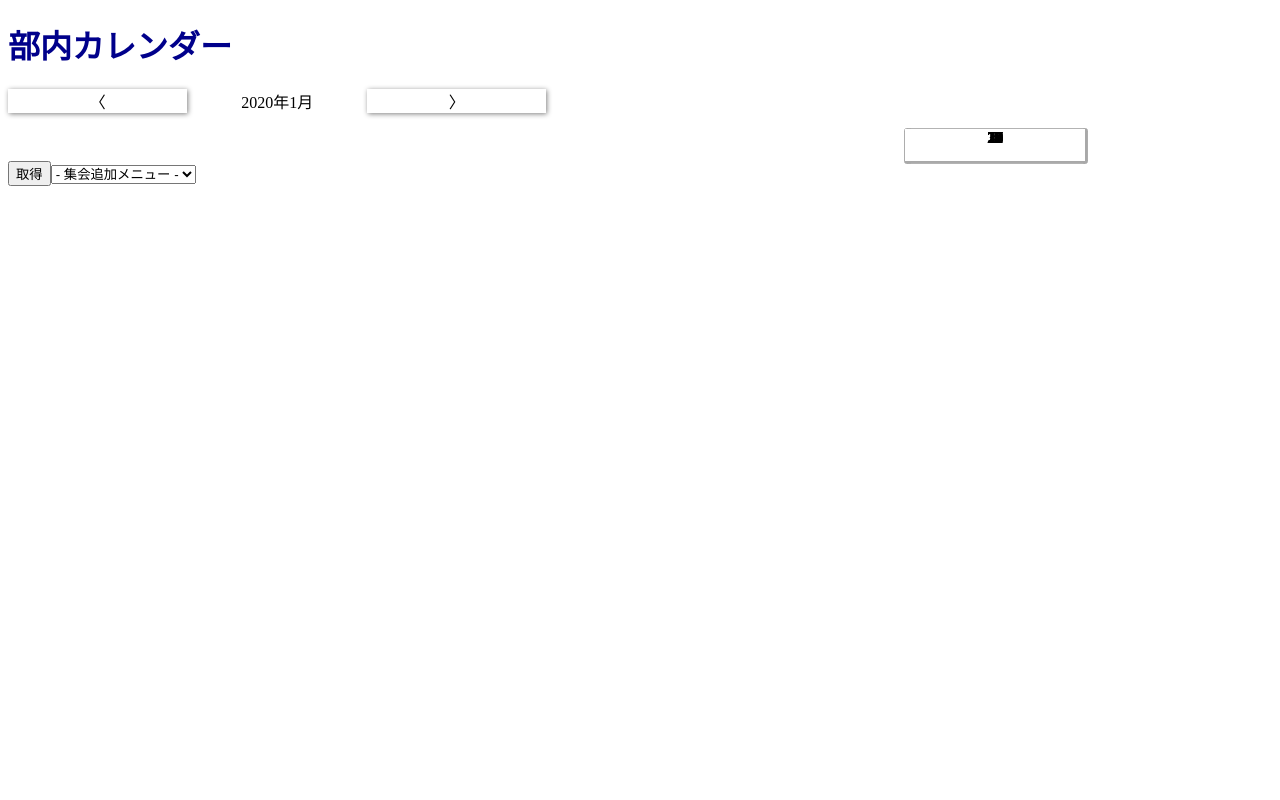
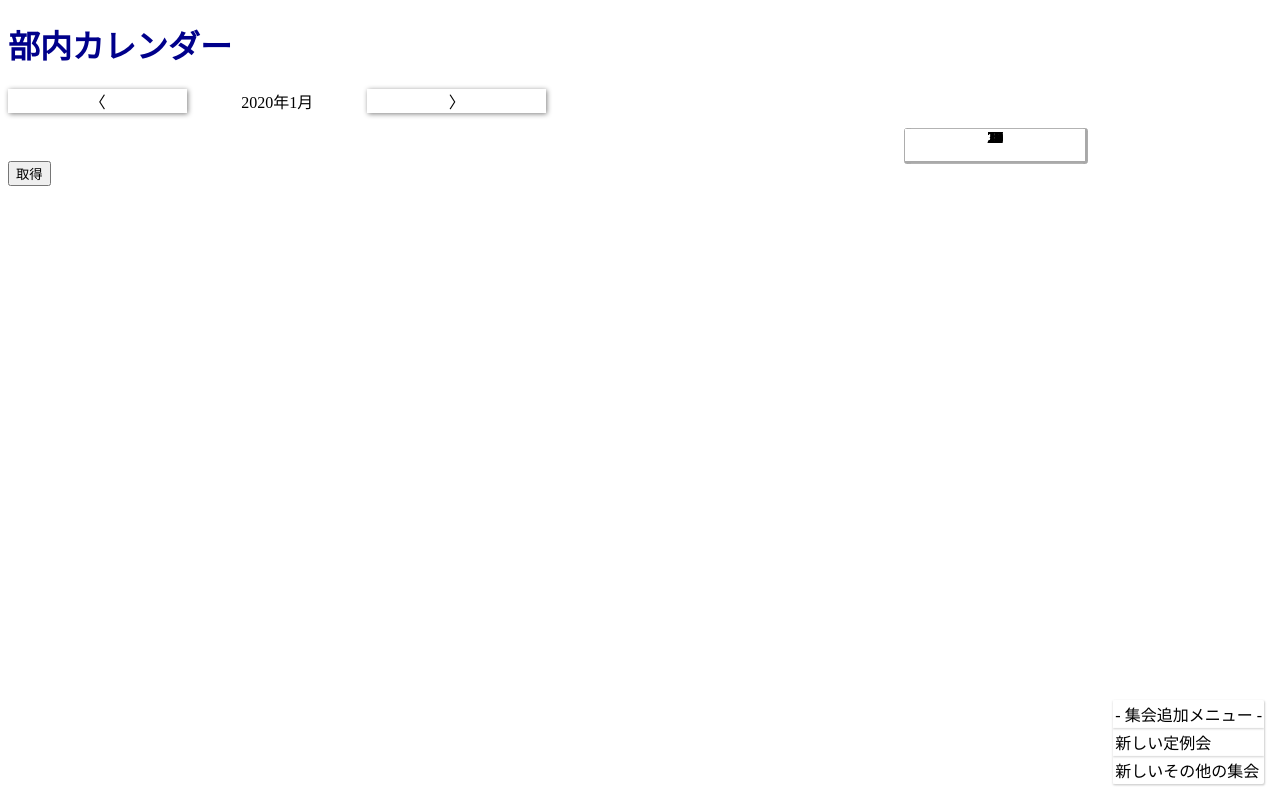
Before and after one commit to CombNITNC/club-calendar, a Next.js app: page / in a window 1280 px wide. Built offline with nearby package versions, Linux system fonts and the light colour scheme.

Commit message:
Add fixed menu

```diff
--- a/view/App.tsx
+++ b/view/App.tsx
@@ -6,6 +6,7 @@ import { Regular } from './creation/Regular';
 import { RegularMeeting } from '../lib/entities/regular_meeting';
 import { Others } from './creation/Others';
 import { OthersMeeting } from '../lib/entities/other_meeting';
+import { Menu } from './creation/Menu';
 
 const App: FC<{ root: string }> = ({ root }) => {
   const [state, dispatchRoot] = useReducer(MeetingsReducer, {
@@ -46,23 +47,26 @@ const App: FC<{ root: string }> = ({ root }) => {
         取得
       </button>
       <span>
-        <select
-          onChange={e => {
-            if (e.target.value === '0') {
-              dispatch({ type: 'close-modal' });
-            }
-            if (e.target.value === '1') {
-              dispatch({ type: 'modal-regular' });
-            }
-            if (e.target.value === '2') {
-              dispatch({ type: 'modal-others' });
+        <Menu
+          items={[
+            ' - 集会追加メニュー - ',
+            '新しい定例会',
+            '新しいその他の集会',
+          ]}
+          onClick={i => {
+            switch (i) {
+              case 0:
+                dispatch({ type: 'close-modal' });
+                break;
+              case 1:
+                dispatch({ type: 'modal-regular' });
+                break;
+              case 2:
+                dispatch({ type: 'modal-others' });
+                break;
             }
           }}
-        >
-          <option value="0"> - 集会追加メニュー - </option>
-          <option value="1">新しい定例会</option>
-          <option value="2">新しいその他の集会</option>
-        </select>
+        />
         {(() => {
           switch (state.creationModal) {
             case 'regular':
--- a/view/creation/Form.tsx
+++ b/view/creation/Form.tsx
@@ -62,7 +62,7 @@ const formElements = (
   return Object.entries(schema).map(([key, v]) => {
     if (!isScheme(v)) {
       return (
-        <div>
+        <div key={key}>
           <label>{key}</label>
           {formElements(v, setter)}
         </div>
@@ -83,7 +83,7 @@ const formElements = (
         break;
     }
     return (
-      <div>
+      <div key={key}>
         <label>{key}</label>
         {body}
       </div>
--- /dev/null
+++ b/view/creation/Menu.tsx
@@ -0,0 +1,31 @@
+import { FC } from 'react';
+
+export const Menu: FC<{
+  items: string[];
+  onClick: (index: number) => void;
+}> = ({ items, onClick }) => (
+  <>
+    <div className="menu-box">
+      {items.map((e, i) => (
+        <div key={i} className="menu-item" onClick={() => onClick(i)}>
+          {e}
+        </div>
+      ))}
+    </div>
+    <style jsx>{`
+      .menu-box {
+        position: fixed;
+        bottom: 1em;
+        right: 1em;
+        box-shadow: 1px 1px 2px lightgray;
+        border-radius: 2px;
+        cursor: pointer;
+      }
+      .menu-item {
+        margin: 0;
+        padding: 2px;
+        box-shadow: 0px 1px 2px lightgray;
+      }
+    `}</style>
+  </>
+);
```
